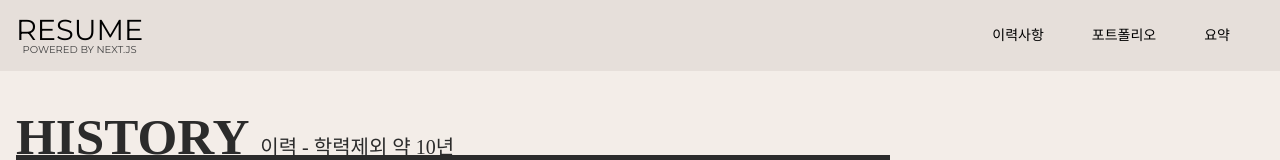
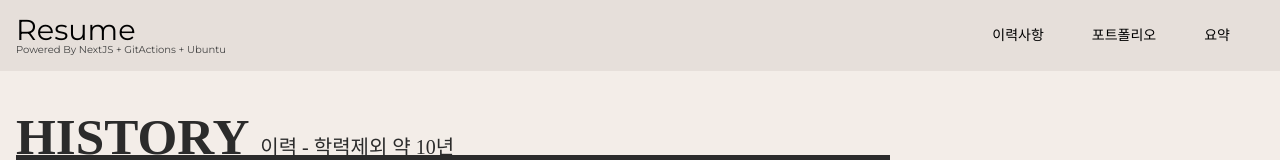
Before and after one commit to work-ethanhuh/next-js-test, a Next.js app: page / in a window 1280 px wide. Shown: the top 160 px of the page. Built offline with nearby package versions, Linux system fonts and the light colour scheme; a small style sheet from the web is missing; a web font is replaced by a local one.

Commit message:
- 제목 문구/속성 수정

```diff
--- a/app/assets/scss/section/_header.scss
+++ b/app/assets/scss/section/_header.scss
@@ -10,8 +10,7 @@
 
     .header__logo {
         font-size: 0.9rem;
-        text-align: center;
-        text-transform: uppercase;
+        text-align: left;
         line-height: 1;
 
         em {
--- a/app/components/Header.tsx
+++ b/app/components/Header.tsx
@@ -30,7 +30,7 @@ const Header: FC<Props> = ({ onPathData }) => {
             <div className="header__inner">
                 <div className="header__logo">
                     <h1>
-                        <span onClick={() => pathData('/')} style={{ cursor: 'pointer'}}>resume<em>powered by next.js</em></span>
+                        <span onClick={() => pathData('/')} style={{ cursor: 'pointer'}}>Resume<em>Powered By NextJS + GitActions + Ubuntu</em></span>
                     </h1>
                 </div>
                 <nav
```
